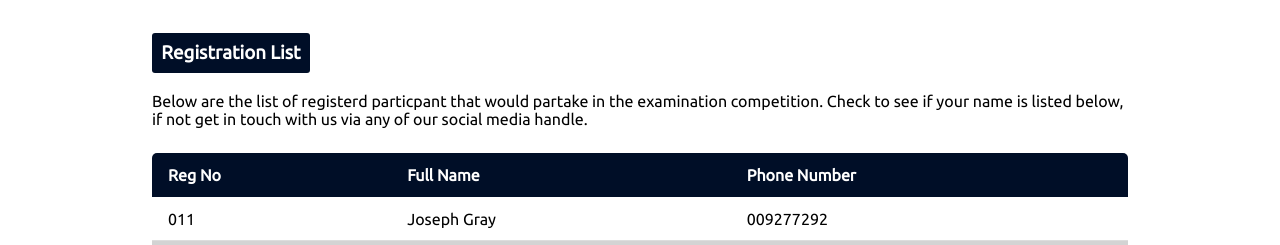
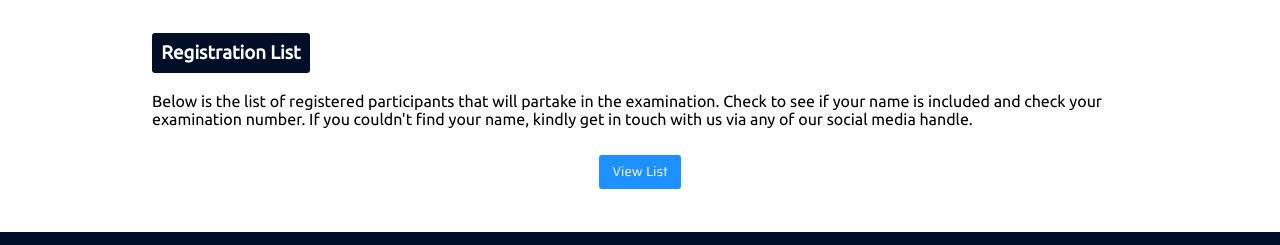
Before and after one commit to Nacho369/ultimate-mathematics-blog, a plain HTML site: page index.html in a window 1280 px wide. Shown: the part 682-927 px from the top of the page. Drawn offline with Linux system fonts and the light colour scheme.

Commit message:
Updated Registration List

```diff
--- a/index.html
+++ b/index.html
@@ -65,7 +65,24 @@
 
     </main>
 
+
     <section class="tableSect">
+        <div class="container">
+            <div class="tableList">
+                <h3>Registration List</h3>
+                <p>
+                    Below is the list of registered participants that will partake in the examination. Check to see if
+                    your name is included
+                    and check your examination number.
+                    If you couldn't find your name, kindly get in touch with us via any of our social media handle.
+                </p>
+
+                <a href="./UMC Registration List.pdf" download><button class="btnHome">View List</button></a>
+            </div>
+        </div>
+    </section>
+
+    <!-- <section class="tableSect">
         <div class="container">
             <div class="tableList">
                 <h3>Registration List</h3>
@@ -131,7 +148,7 @@
                 </table>
             </div>
         </div>
-    </section>
+    </section> -->
 
     <footer>
         <div class="container">
--- a/style.css
+++ b/style.css
@@ -74,6 +74,7 @@ html{
     display: flex;
     justify-content: center;
     align-items: center;
+    overflow: hidden;
 }
 .navLinks a{
     text-decoration: none;
@@ -81,6 +82,7 @@ html{
     color: #031b47;
     margin-left: 2em;
     transition: all .2s ease-in-out;
+    overflow: hidden;
 }
 .navLinks i{
     font-size: 1.25em;
@@ -153,6 +155,8 @@ html{
 
 
 
+
+
 .tableList {
     width: 100%;
     justify-self: center;
@@ -201,6 +205,22 @@ html{
 .content-table tbody tr:hover{
     font-weight: bold;
     color: #000e27
+}
+
+
+.tableList button{
+    cursor: pointer;
+    padding: .5em 1em;
+    border-radius: 3px;
+    background: dodgerblue;
+    border: none;
+    color: white;
+    font-family: 'Saira', sans-serif;
+    transition: all .2s ease-in-out;
+    margin: 2em 0;
+}
+.tableList button:hover{
+    background: #031b47;
 }
 
 
```
Also changed, not shown: 1 other file.
